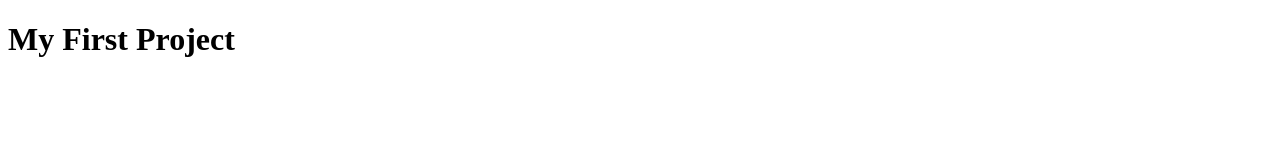
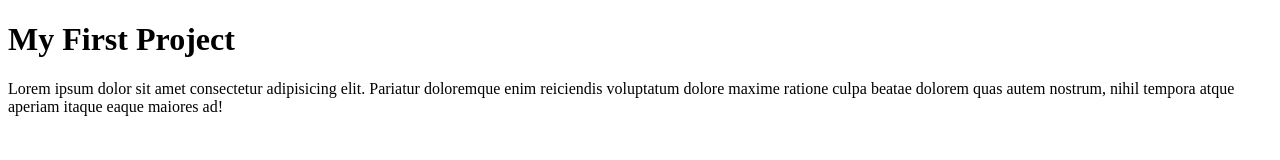
Before and after one commit to Mehadmushtaq/firstmcproject, a plain HTML site: page index.html in a window 1280 px wide. Drawn offline with Linux system fonts and the light colour scheme.

Commit message:
pargraph added

```diff
--- a/index.html
+++ b/index.html
@@ -8,6 +8,7 @@
 </head>
 <body>
     <h1>My First Project</h1>
+    <p>Lorem ipsum dolor sit amet consectetur adipisicing elit. Pariatur doloremque enim reiciendis voluptatum dolore maxime ratione culpa beatae dolorem quas autem nostrum, nihil tempora atque aperiam itaque eaque maiores ad!</p>
 
 </body>
 </html>
```
